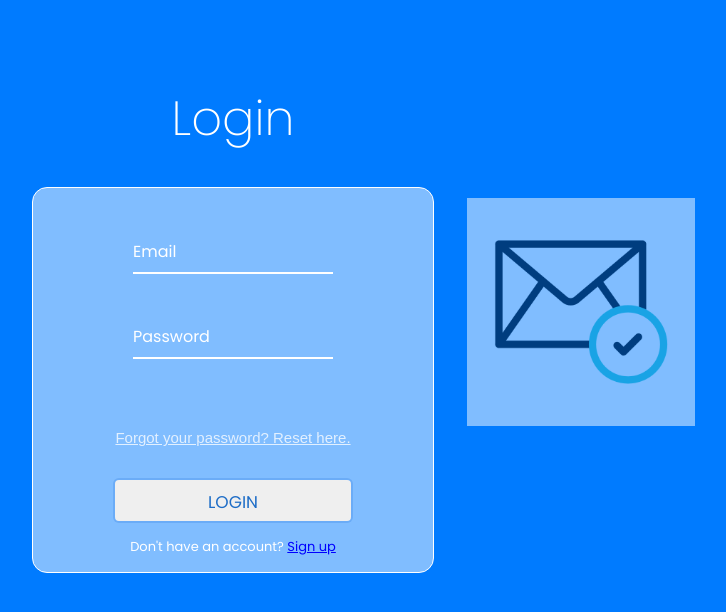
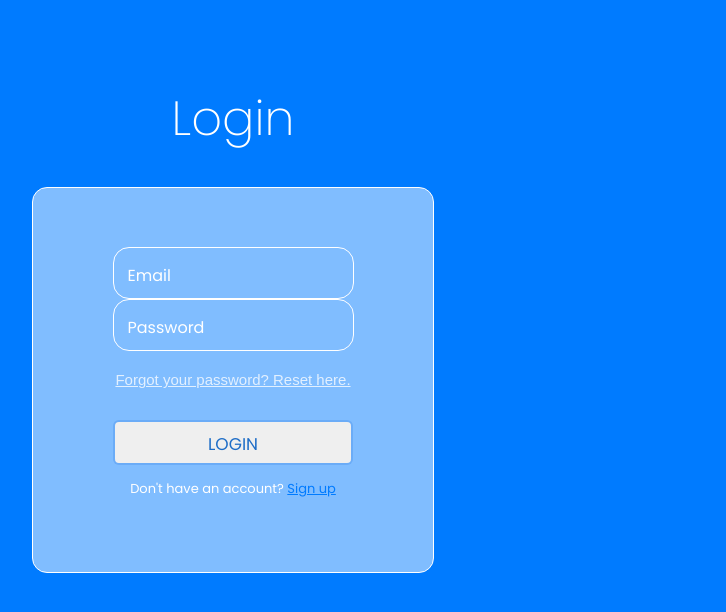
Before and after one commit to yago-25/email-automatico-frontend, a React (Vite) app: page / in a window 1280 px wide. Shown: the top 612 px of the page, without its empty margins (407-1133 px from the left). Built offline with nearby package versions, Linux system fonts and the light colour scheme.

Commit message:
feat: improving style of register page

```diff
--- a/package.json
+++ b/package.json
@@ -20,6 +20,7 @@
     "react-dom": "^19.0.0",
     "react-dotenv": "^0.1.3",
     "react-i18next": "^15.4.1",
+    "react-icons": "^5.5.0",
     "react-router-dom": "^7.4.0"
   },
   "devDependencies": {
--- a/src/components/Input/Input.tsx
+++ b/src/components/Input/Input.tsx
@@ -1,22 +1,21 @@
-import React from "react";
+import React, { CSSProperties } from "react";
 import './input.css';
 
 interface InputProps {
-    required: boolean;
-    onChange: (e: React.ChangeEvent<HTMLInputElement>) => void;
-    value: string;
-    text: string;
-    type: string;
+    required?: boolean;
+    onChange?: (e: React.ChangeEvent<HTMLInputElement>) => void;
+    value?: string;
+    text?: string;
+    type?: string;
+    styles?: CSSProperties;
+    onClick?: () => void;
 }
 
-const Input: React.FC<InputProps> = ({ required, onChange, value, text, type }) => {
+const Input: React.FC<InputProps> = ({ required, onChange, value, text, type, styles, onClick }) => {
   return (
-    <div className="input-container">
-      <input type={type} value={value} onChange={onChange} id="input" required={required} />
-      <label htmlFor="input" className="label">
-        {text}
-      </label>
-      <div className="underline"></div>
+    <div className="input-group"  style={styles} onClick={onClick}>
+      <input required={required} type={type} name={type} value={value} onChange={onChange} className="input" />
+      <label className="user-label">{text}</label>
     </div>
   );
 };
--- a/src/components/Input/input.css
+++ b/src/components/Input/input.css
@@ -1,48 +1,34 @@
-.input-container {
+.input-group {
   position: relative;
-  margin: 50px auto;
-  width: 200px;
-}
+ }
 
-.input-container input {
-  font-size: 20px;
-  width: 100%;
-  border: none;
-  border-bottom: 2px solid white;
-  padding: 5px 0;
-  background-color: transparent;
+ .input {
+  border: solid 1.5px white;
+  border-radius: 1rem;
+  background: none;
+  padding: 1rem;
+  font-size: 1rem;
+  color: white;
+  transition: border 150ms cubic-bezier(0.4,0,0.2,1);
+ }
+
+ .user-label {
+  position: absolute;
+  left: 15px;
+  color: white;
+  pointer-events: none;
+  transform: translateY(1rem);
+  transition: 150ms cubic-bezier(0.4,0,0.2,1);
+ }
+
+ .input:focus, input:valid {
   outline: none;
+  border: 1.5px solid #007BFF;
+ }
+
+ .input:focus ~ label, input:valid ~ label {
+  transform: translateY(-50%) scale(0.8);
+  background-color: #80bdff;
+  padding: 0 .2em;
   color: #007BFF;
-}
-
-.input-container .label {
-  position: absolute;
-  top: 0;
-  left: 0;
-  color: white;
-  transition: all 0.3s ease;
-  pointer-events: none;
-}
-
-.input-container input:focus ~ .label,
-.input-container input:valid ~ .label {
-  top: -20px;
-  font-size: 16px;
-  color: #007BFF;
-}
-
-.input-container .underline {
-  position: absolute;
-  bottom: 0;
-  left: 0;
-  height: 2px;
-  width: 100%;
-  background-color: #007BFF;
-  transform: scaleX(0);
-  transition: all 0.3s ease;
-}
-
-.input-container input:focus ~ .underline,
-.input-container input:valid ~ .underline {
-  transform: scaleX(1);
-}
+ }
--- a/src/pages/Login/Login.tsx
+++ b/src/pages/Login/Login.tsx
@@ -93,7 +93,7 @@ const Login: React.FC<LoginProps> = ({ setIsAuthenticated }) => {
             <a
               href="#"
               onClick={handleRegister}
-              style={{ color: "blue", cursor: "pointer", textDecoration: "underline" }}
+              style={{ color: "#007BFF", cursor: "pointer", textDecoration: "underline" }}
             >
               {t("login_page.signup")}
             </a>
--- a/src/pages/Login/style.css
+++ b/src/pages/Login/style.css
@@ -12,25 +12,12 @@
     font-family: Poppins, 'sans-serif';
 }
 
-.container::before {
-    content: "";
-    position: absolute;
-    top: 0;
-    right: 0;
-    bottom: 0;
-    left: 55%;
-    background: url('./../../assets/email.gif') center no-repeat;
-    background-size: 40% auto;
-    opacity: 0.5;
-    z-index: 0;
-}
-
 .form-token {
     display: flex;
     flex-direction: column;
     align-items: center;
     justify-content: center;
-    width: 25rem;
+    width: 100%;
     height: 24rem;
     background-color: rgba(255, 255, 255, 0.5);
     border-radius: 15px;
--- a/src/pages/Register/Register.css
+++ b/src/pages/Register/Register.css
@@ -4,21 +4,8 @@
     flex-direction: column;
     align-items: center;
     justify-content: center;
-    margin: 4% auto;
+    margin: 0 auto;
     overflow: hidden;
-}
-
-.container::before {
-    content: "";
-    position: absolute;
-    top: 0;
-    right: 0;
-    bottom: 0;
-    left: 55%;
-    background: url('./../../assets/email.gif') center no-repeat;
-    background-size: 40% auto;
-    opacity: 0.5;
-    z-index: 0;
 }
 
 .forme {
@@ -26,14 +13,32 @@
     flex-direction: column;
     align-items: center;
     justify-content: center;
-    width: 25rem;
-    height: 50rem;
+    width: 40vw;
+    height: 65vh;
     background-color: rgba(255, 255, 255, 0.5);
     border-radius: 15px;
     border: 1px solid white;
+    padding: 2px;
 }
+
+.card {
+    display: flex;
+    flex-direction: column;
+    align-items: center;
+    justify-content: center;
+    width: 100%;
+}
+
 .card-content-area{
-    margin-top: -1rem;
+    display: flex;
+    flex-direction: column;
+    width: 100%;
+}
+
+.card-content {
+    display: flex;
+    flex-direction: column;
+    gap: 5px;
 }
 
 .title {
@@ -47,3 +52,112 @@
     align-items: 'center';
     justify-content: 'center';
 }
+
+.title {
+    color: white;
+    font-weight: 200;
+    font-size: 48px;
+}
+
+.grid {
+    display: flex;
+    align-items: center;
+    justify-content: space-between;
+    gap: 20px;
+    margin-top: 10px;
+    width: 100%;
+}
+
+.grid > * {
+    flex: 1;
+}
+
+.user-name {
+    width: 100%;
+    margin-bottom: 120px;
+}
+
+.subtitle {
+    color: white;
+    font-weight: 200;
+    font-size: 22px;
+    margin: 0;
+    margin-top: 30px;
+}
+
+.second-grid {
+    display: flex;
+    flex-direction: column;
+    align-items: flex-start;
+    justify-content: flex-start;
+    gap: 20px;
+}
+
+.grid-2 {
+    display: flex;
+    align-items: center;
+    justify-content: space-between;
+    width: 100%;
+    gap: 20px;
+}
+
+.btn-register {
+    height: 52px;
+    width: 100%;
+    border-radius: 1rem;
+    border: none;
+    outline: none;
+    background-color: #007BFF;
+    color: white;
+    font-size: 1rem;
+    cursor: pointer;
+
+    display: flex;
+    align-items: center;
+    justify-content: center;
+
+    transition: background-color 0.2s ease;
+
+    padding: 1rem;
+    box-sizing: border-box;
+}
+
+
+.grid-2 > * {
+  flex: 1;
+}
+
+.card-footer {
+    display: flex;
+    align-items: flex-start;
+    justify-content: flex-start;
+}
+
+.back-button {
+    position: absolute;
+    bottom: 10px;
+    left: 10px;
+
+    background-color: white;
+    border: none;
+    border-radius: 50%;
+    padding: 10px;
+    cursor: pointer;
+
+    display: flex;
+    align-items: center;
+    justify-content: center;
+
+    box-shadow: 0 2px 6px rgba(0, 0, 0, 0.2);
+    transition: transform 0.2s ease;
+    z-index: 2;
+  }
+
+  .back-button:hover {
+    transform: scale(1.05);
+  }
+
+  .back-icon {
+    color: #007BFF;
+    font-size: 24px;
+  }
--- a/src/pages/Token/TokenEmail.css
+++ b/src/pages/Token/TokenEmail.css
@@ -10,19 +10,6 @@
     margin: 4% auto;
     overflow: hidden;
     font-family: Poppins, 'sans-serif';
-}
-
-.container::before {
-    content: "";
-    position: absolute;
-    top: 0;
-    right: 0;
-    bottom: 0;
-    left: 55%;
-    background: url('./../../assets/email.gif') center no-repeat;
-    background-size: 40% auto;
-    opacity: 0.5;
-    z-index: 0;
 }
 
 .form-token {
--- a/src/pages/Token/TokenEmail.tsx
+++ b/src/pages/Token/TokenEmail.tsx
@@ -25,9 +25,8 @@ const EmailVerification = () => {
         setLoading(false);
         return;
     }
-
     try {
-        const response = await api.post('/validate-token', { code: code });
+        const response = await api.post('/validate-token', { code });
 
         if (response.status === 200) {
             alert("Token verificado com sucesso! Aguarde a aprovação do administrador.");
```
Also changed, not shown: src/pages/Register/Register.tsx (+80 -56 lines), 1 other file (tests, documents, lock files or other folders).
